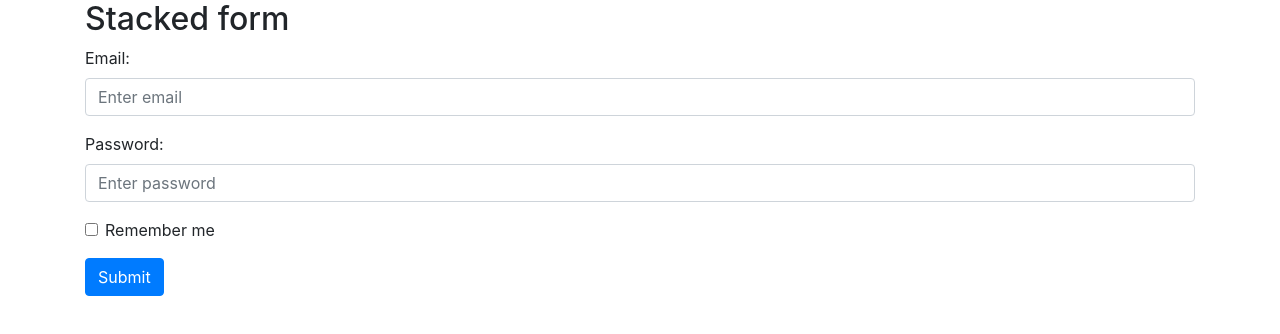
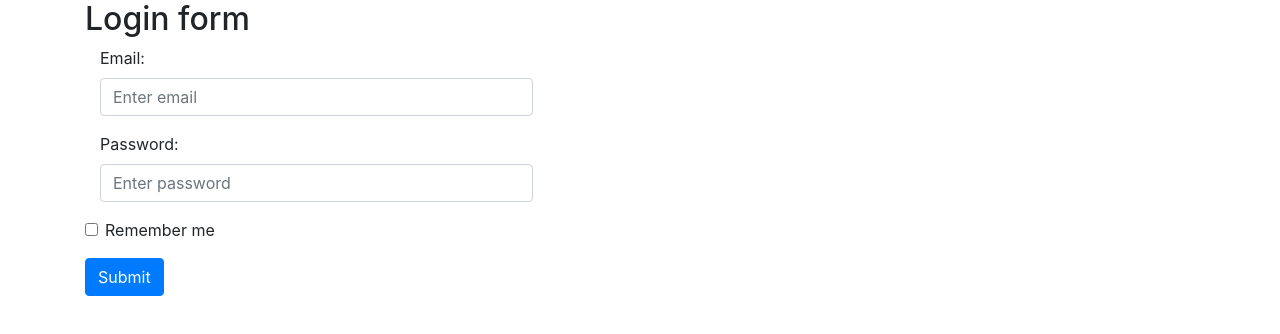
Before and after one commit to vinaydoddapaneni/appinessworld, a React (Create React App) app: page /login in a window 1280 px wide. Shown: the top 334 px of the page. Built offline with nearby package versions, Linux system fonts and the light colour scheme.

Commit message:
I did some changes in both login and register

```diff
--- a/src/components/Dashboard/index.js
+++ b/src/components/Dashboard/index.js
@@ -12,7 +12,9 @@ function Dashboard() {
     })
     return (
         <div className="container">
+            <Link to="/" className="btn btn-dark mb-1 mt-1">Logo out</Link>
             <div className="row">
+
                 {
                     data.map(list => {
                         return (
--- a/src/components/Login/index.js
+++ b/src/components/Login/index.js
@@ -5,9 +5,9 @@ function Login() {
     const [password, setPassword] = useState("")
     return (
         <div className="container">
-            <h2>Stacked form</h2>
+            <h2>Login form</h2>
             <form action="/action_page.php">
-                <div className="form-group">
+                <div className="form-group col-5">
                     <label htmlFor="email">Email:</label>
                     <input
                         type="email" value={email}
@@ -16,7 +16,7 @@ function Login() {
                         placeholder="Enter email" name="email"
                     />
                 </div>
-                <div className="form-group">
+                <div className="form-group col-5">
                     <label htmlFor="pwd">Password:</label>
                     <input
                         type="password" value={password}
```
